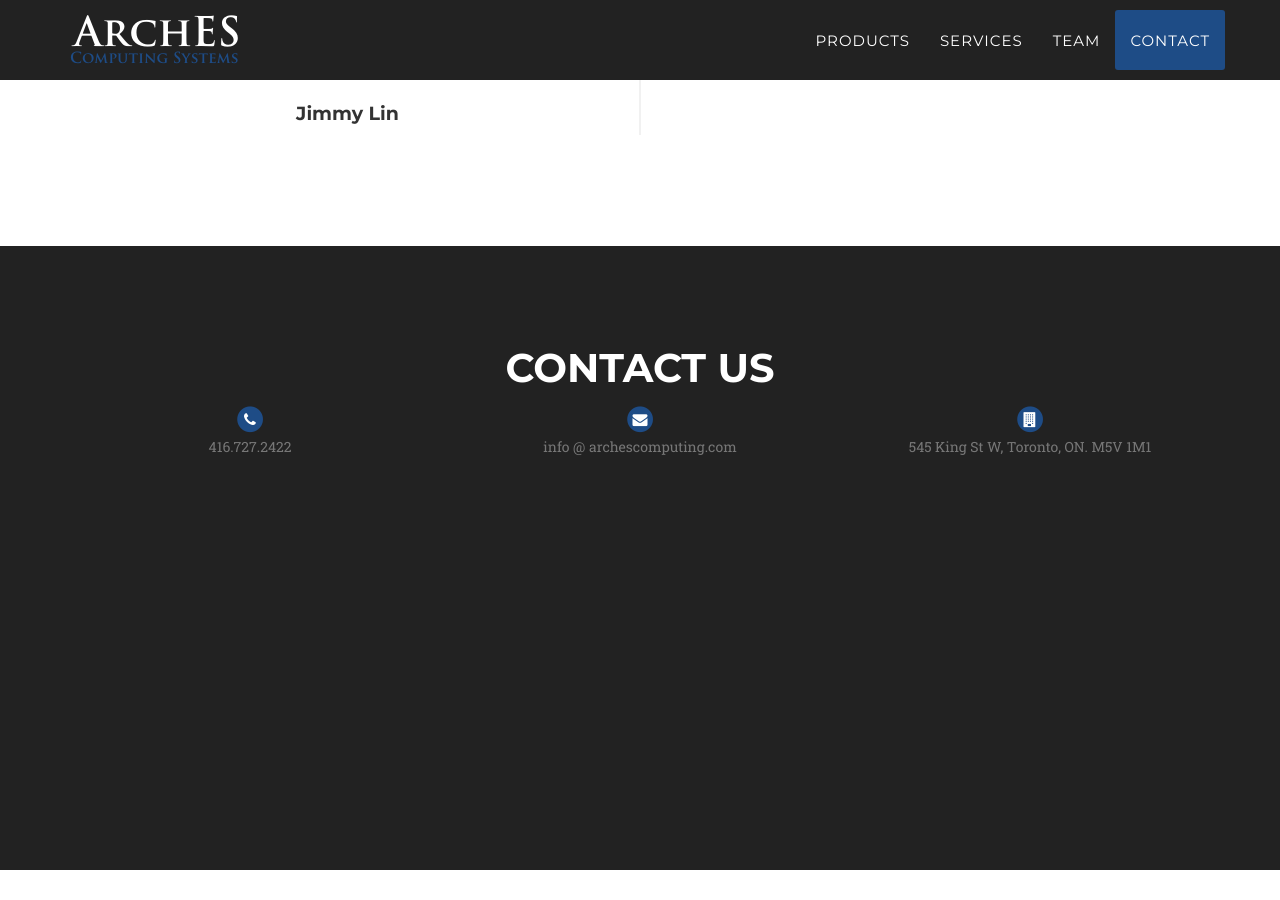
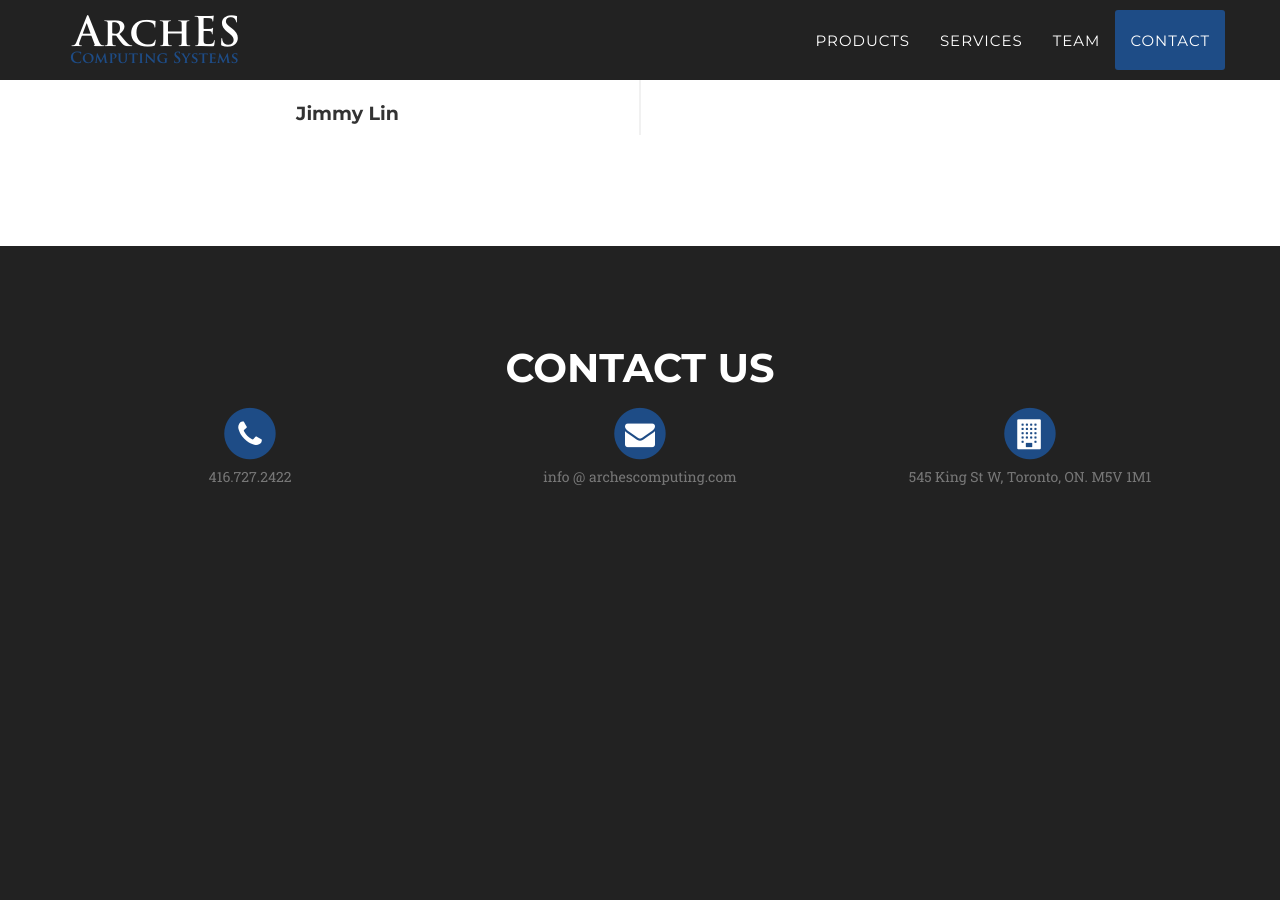
Before and after one commit to drcm/acsweb, a Jekyll site: the page built from index.html, in a window 1280 px wide and 900 px high, scrolled down 3937 px. Built offline with Jekyll 4.4.1, drawn with Linux system fonts in a browser that asks for light colours; some web fonts are replaced; before the commit the page ends 4807 px from its top, so only the background shows below that.

Commit message:
Changed icon size on contact page.

```diff
--- a/_includes/contact.html
+++ b/_includes/contact.html
@@ -7,21 +7,21 @@
         </div>
         <div class="row">
             <div class="col-md-4 text-center">
-                <span class="fa-stack fa-1x">
+                <span class="fa-stack fa-2x">
                     <i class="fa fa-circle fa-stack-2x text-primary"></i>
                     <i class="fa fa-phone fa-stack-1x fa-inverse"></i>
                 </span>
                 <p class="text-muted">416.727.2422</p>
             </div>
             <div class="col-md-4 text-center">
-                <span class="fa-stack fa-1x">
+                <span class="fa-stack fa-2x">
                     <i class="fa fa-circle fa-stack-2x text-primary"></i>
                     <i class="fa fa-envelope fa-stack-1x fa-inverse"></i>
                 </span>
                 <p class="text-muted">info @ archescomputing.com</p>
             </div>
             <div class="col-md-4 text-center">
-                <span class="fa-stack fa-1x">
+                <span class="fa-stack fa-2x">
                     <i class="fa fa-circle fa-stack-2x text-primary"></i>
                     <i class="fa fa-building fa-stack-1x fa-inverse"></i>
                 </span>
```
